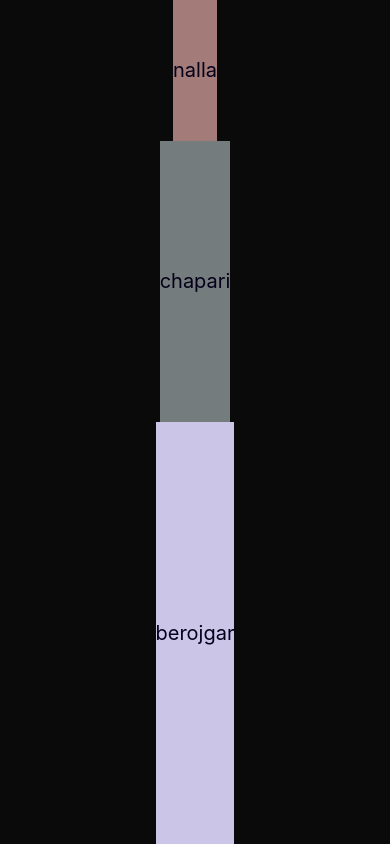
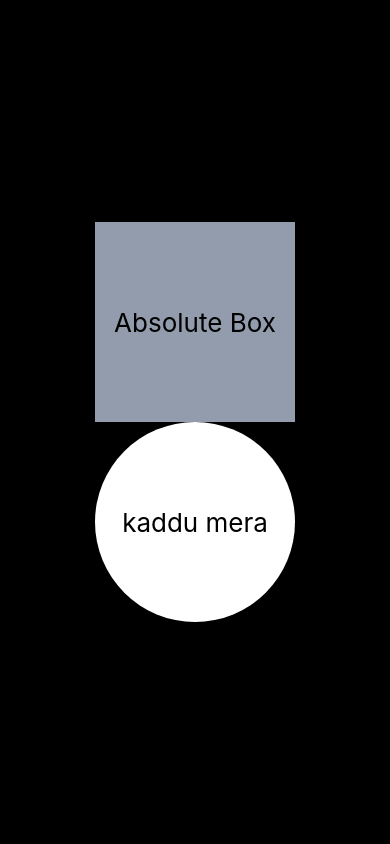
Before and after one commit to kuldeeepkumar/practiceApp, a React Native app: screen / in a window 390 px wide. Built offline with nearby package versions, Linux system fonts and the light colour scheme.

Commit message:
joginder bhai

```diff
--- a/App.js
+++ b/App.js
@@ -8,6 +8,7 @@ import Exercise5 from "./scr/exercises/Exercise5";
 import Exercise6 from './scr/exercises/Exercise6';
 import Exercise7 from "./scr/exercises/Exercise7";
 import Exercise8 from "./scr/exercises/Exercise8";
+import Exercise9 from "./scr/exercises/Exercise9";
 
 
 
@@ -21,7 +22,9 @@ export default function App() {
        {/*<Exercise5/> */}
        {/*<Exercise6/> */}
        {/*<Exercise7/> */}
-       <Exercise8/>
+       {/*<Exercise8/> */}
+       <Exercise9/>
+
 
 
     </>
```
